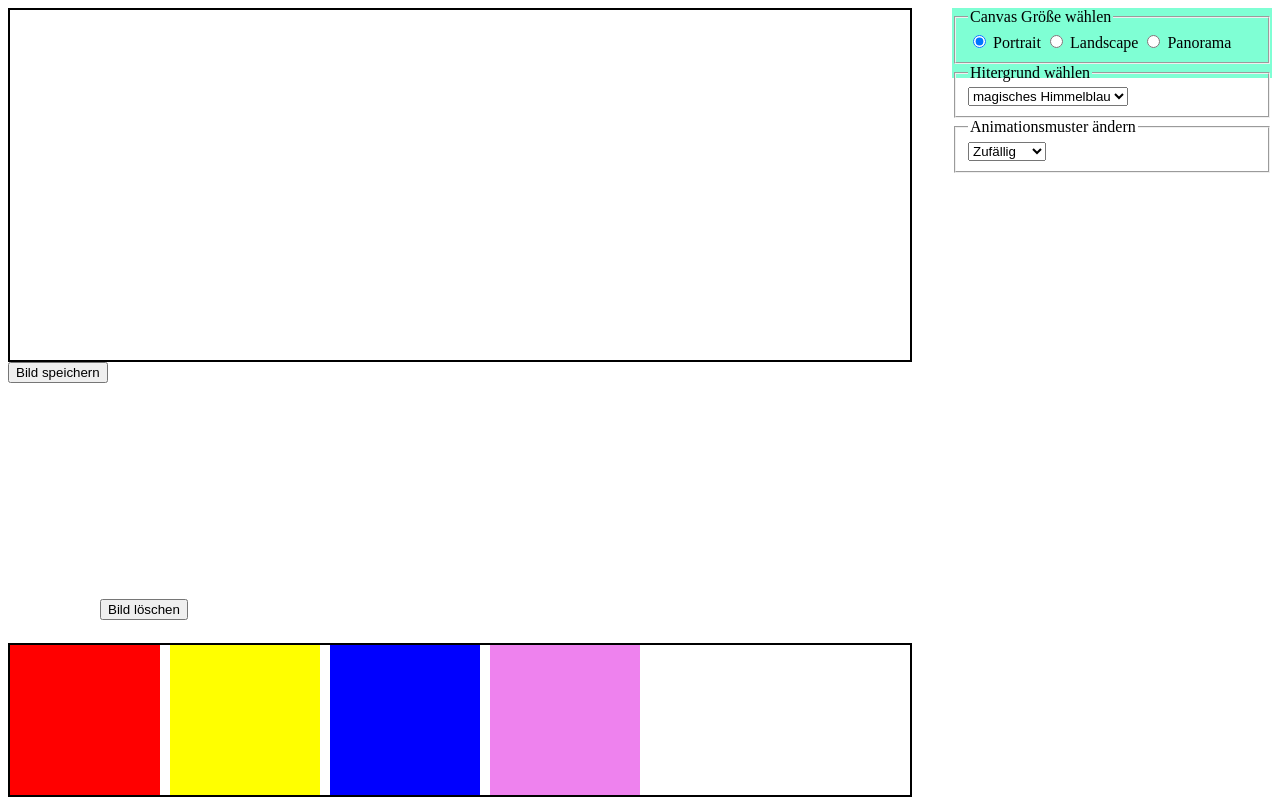
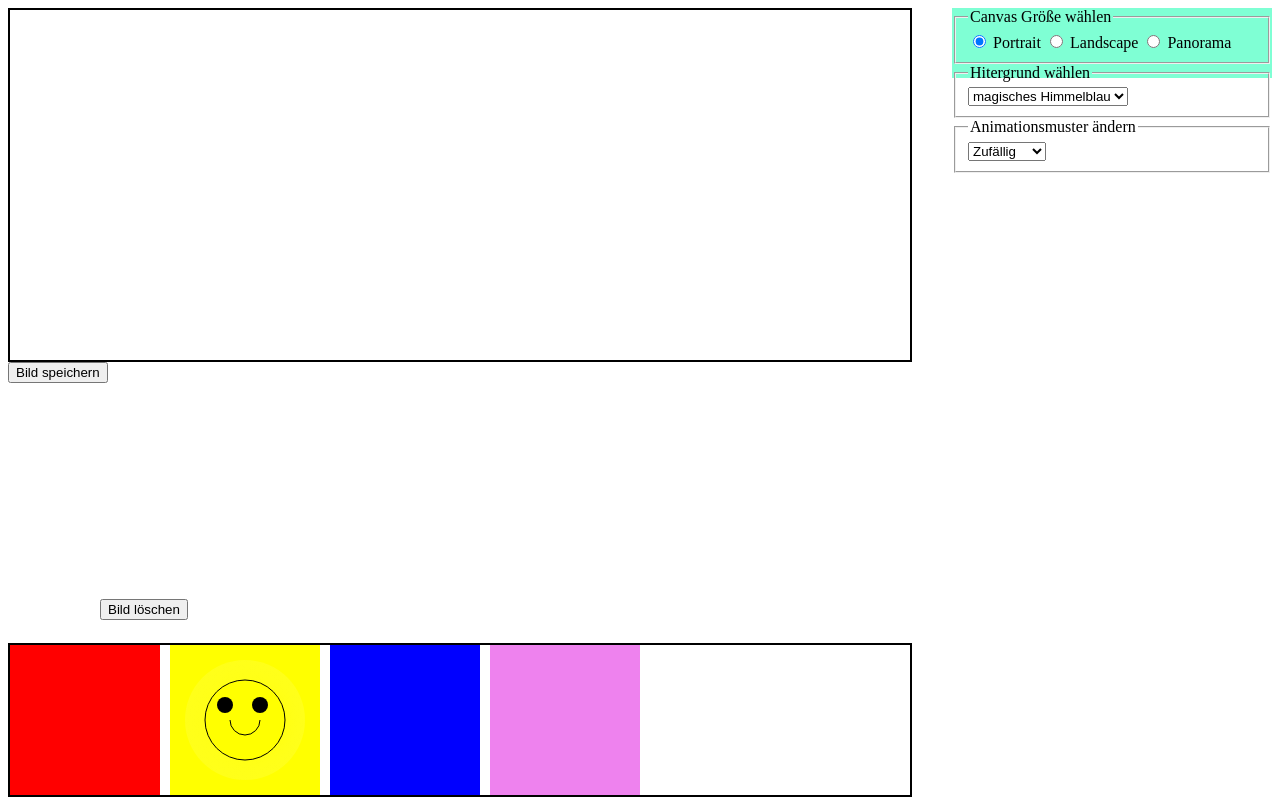
Before and after one commit to FrankeSa/EIA2_Abschlussarbeit, a website: page Index.html in a window 1280 px wide. Drawn offline with Linux system fonts and the light colour scheme.

Commit message:
update documents

```diff
--- a/01_Main/Zauberbild.js
+++ b/01_Main/Zauberbild.js
@@ -24,13 +24,14 @@ var Zauberbild;
             return;
         Zauberbild.mainCanvas = canvas.getContext("2d");
         canvasStar = document.querySelector("#star");
-        Zauberbild.crcstern = canvasStar.getContext("2d");
+        Zauberbild.crcStern = canvasStar.getContext("2d");
         canvasSmiley = document.querySelector("#smiley");
-        Zauberbild.crcsmiley = canvasSmiley.getContext("2d");
+        Zauberbild.crcSmiley = canvasSmiley.getContext("2d");
         canvasBubbles = document.querySelector("#bubbles");
-        Zauberbild.crcbubbles = canvasBubbles.getContext("2d");
+        Zauberbild.crcBubbles = canvasBubbles.getContext("2d");
         canvasMickey = document.querySelector("#mickey");
-        Zauberbild.crcmickey = canvasMickey.getContext("2d");
+        Zauberbild.crcMickey = canvasMickey.getContext("2d");
+        Zauberbild.drawSmiley();
     }
     function chooseCanvasSize(_event) {
         let formData = new FormData(sidebar); // document = Liste aller untergeordneten form-Elemente. forms[0] =  erste Formular des Dokuments ausgewertet
--- a/Index.html
+++ b/Index.html
@@ -7,6 +7,7 @@
     <link rel="stylesheet" href="Stylesheet_Zauberbild.css" type="text/css" media="screen" />
     <script src="./01_Main/Zauberbild.js"></script>
     <script src="Objects/Objects.js"></script>
+    <script src="./Smiley/Smiley.js"></script>
     <script src="Vector/Vector.js"></script>
 
     <title>Sarah´s Zauberbild</title>
--- a/Smiley/Smiley.js
+++ b/Smiley/Smiley.js
@@ -1,68 +1,70 @@
 "use strict";
-// namespace Zauberbild {
-//  // function drawSmiley(): void {
-//     //     let r4: number = 15;
-//     //     // Leuchtender Rand
-//     //     let r3: number = 60;
-//     //     let positionX4: number = 75;
-//     //     let positionY4: number = 75;
-//     //     // Gesichtsform
-//     //     let r1: number = 40;
-//     //     let positionX: number = 75;
-//     //     let positionY: number = 75;
-//     //     // Linkes Auge
-//     //     let r2: number = 8;
-//     //     let positionX2: number = 55;
-//     //     let positionY2: number = 60;
-//     //     // Rechts Auge
-//     //     let positionX3: number = 90;
-//     //     let positionY3: number = 60;
-//     //     let gradient: CanvasGradient = crc2.createRadialGradient(0, 0, r3, 15, 0, r2);
-//     //     gradient.addColorStop(0, "HSL(60, 100%, 55%)");
-//     //     gradient.addColorStop(1, "HSLA(60, 100%, 60%,0");
-//     //     // Leuchtender Rand
-//     //     crc2.beginPath();
-//     //     crc2.save();
-//     //     crc2.translate(positionX4, positionY4);
-//     //     crc2.arc(0, 0, r3, 0, 2 * Math.PI);
-//     //     crc2.fillStyle = gradient;
-//     //     crc2.fill();
-//     //     crc2.restore();
-//     //     crc2.closePath();
-//     //     // Gesichtsform
-//     //     crc2.beginPath();
-//     //     crc2.save();
-//     //     crc2.translate(positionX, positionY);
-//     //     crc2.arc(0, 0, r1, 0, 2 * Math.PI);
-//     //     crc2.fillStyle = "yellow";
-//     //     crc2.fill();
-//     //     crc2.stroke();
-//     //     crc2.restore();
-//     //     crc2.closePath();
-//     //     // Linkes Auge
-//     //     crc2.beginPath();
-//     //     crc2.save();
-//     //     crc2.translate(positionX2, positionY2);
-//     //     crc2.fillStyle = "black";
-//     //     crc2.arc(0, 0, r2, 0, 2 * Math.PI);
-//     //     crc2.fill();
-//     //     crc2.restore();
-//     //     crc2.closePath();
-//     //     // Rechts Auge
-//     //     crc2.beginPath();
-//     //     crc2.save();
-//     //     crc2.translate(positionX3, positionY3);
-//     //     crc2.fillStyle = "black";
-//     //     crc2.arc(0, 0, r2, 0, 2 * Math.PI);
-//     //     crc2.fill();
-//     //     crc2.restore();
-//     //     crc2.closePath();
-//     //     //Mund
-//     //     crc2.beginPath();
-//     //     crc2.translate(positionX, positionY);
-//     //     crc2.arc(0, 0, r4, 0, 1.0 * Math.PI);
-//     //     crc2.stroke();
-//     //     crc2.closePath();
-//     // }
-// }
+var Zauberbild;
+(function (Zauberbild) {
+    function drawSmiley() {
+        let r4 = 15;
+        // Leuchtender Rand
+        let r3 = 60;
+        let positionX4 = 75;
+        let positionY4 = 75;
+        // Gesichtsform
+        let r1 = 40;
+        let positionX = 75;
+        let positionY = 75;
+        // Linkes Auge
+        let r2 = 8;
+        let positionX2 = 55;
+        let positionY2 = 60;
+        // Rechts Auge
+        let positionX3 = 90;
+        let positionY3 = 60;
+        let gradient = Zauberbild.crcSmiley.createRadialGradient(0, 0, r3, 15, 0, r2);
+        gradient.addColorStop(0, "HSL(60, 100%, 55%)");
+        gradient.addColorStop(1, "HSLA(60, 100%, 60%,0");
+        // Leuchtender Rand
+        Zauberbild.crcSmiley.beginPath();
+        Zauberbild.crcSmiley.save();
+        Zauberbild.crcSmiley.translate(positionX4, positionY4);
+        Zauberbild.crcSmiley.arc(0, 0, r3, 0, 2 * Math.PI);
+        Zauberbild.crcSmiley.fillStyle = gradient;
+        Zauberbild.crcSmiley.fill();
+        Zauberbild.crcSmiley.restore();
+        Zauberbild.crcSmiley.closePath();
+        // Gesichtsform
+        Zauberbild.crcSmiley.beginPath();
+        Zauberbild.crcSmiley.save();
+        Zauberbild.crcSmiley.translate(positionX, positionY);
+        Zauberbild.crcSmiley.arc(0, 0, r1, 0, 2 * Math.PI);
+        Zauberbild.crcSmiley.fillStyle = "yellow";
+        Zauberbild.crcSmiley.fill();
+        Zauberbild.crcSmiley.stroke();
+        Zauberbild.crcSmiley.restore();
+        Zauberbild.crcSmiley.closePath();
+        // Linkes Auge
+        Zauberbild.crcSmiley.beginPath();
+        Zauberbild.crcSmiley.save();
+        Zauberbild.crcSmiley.translate(positionX2, positionY2);
+        Zauberbild.crcSmiley.fillStyle = "black";
+        Zauberbild.crcSmiley.arc(0, 0, r2, 0, 2 * Math.PI);
+        Zauberbild.crcSmiley.fill();
+        Zauberbild.crcSmiley.restore();
+        Zauberbild.crcSmiley.closePath();
+        // Rechts Auge
+        Zauberbild.crcSmiley.beginPath();
+        Zauberbild.crcSmiley.save();
+        Zauberbild.crcSmiley.translate(positionX3, positionY3);
+        Zauberbild.crcSmiley.fillStyle = "black";
+        Zauberbild.crcSmiley.arc(0, 0, r2, 0, 2 * Math.PI);
+        Zauberbild.crcSmiley.fill();
+        Zauberbild.crcSmiley.restore();
+        Zauberbild.crcSmiley.closePath();
+        //Mund
+        Zauberbild.crcSmiley.beginPath();
+        Zauberbild.crcSmiley.translate(positionX, positionY);
+        Zauberbild.crcSmiley.arc(0, 0, r4, 0, 1.0 * Math.PI);
+        Zauberbild.crcSmiley.stroke();
+        Zauberbild.crcSmiley.closePath();
+    }
+    Zauberbild.drawSmiley = drawSmiley;
+})(Zauberbild || (Zauberbild = {}));
 //# sourceMappingURL=Smiley.js.map
--- a/Vector/Vector.js
+++ b/Vector/Vector.js
@@ -17,6 +17,12 @@ var Zaberbild;
             this.x += _addend.x;
             this.y += _addend.y;
         }
+        random(_minLength, _maxLength) {
+            let length = _minLength + Math.random() * (_maxLength - _minLength);
+            let direction = Math.random() * 2 * Math.PI;
+            this.set(Math.cos(direction), Math.sin(direction));
+            this.scale(length);
+        }
     }
     Zaberbild.Vector = Vector;
 })(Zaberbild || (Zaberbild = {}));
```
Also changed, not shown: 01_Main/Zauberbild.ts (+9 -10 lines), Smiley/Smiley.ts (+66 -66 lines), Vector/Vector.ts (+8 -6 lines), 7 other files.
